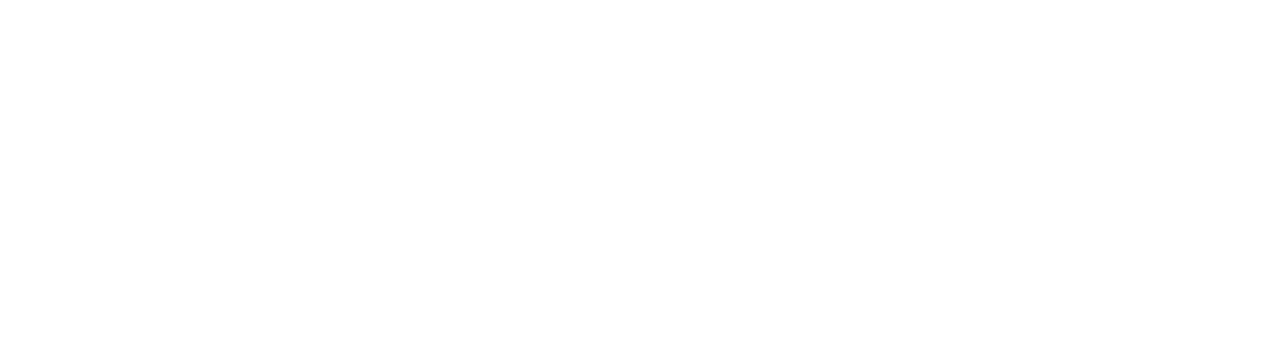
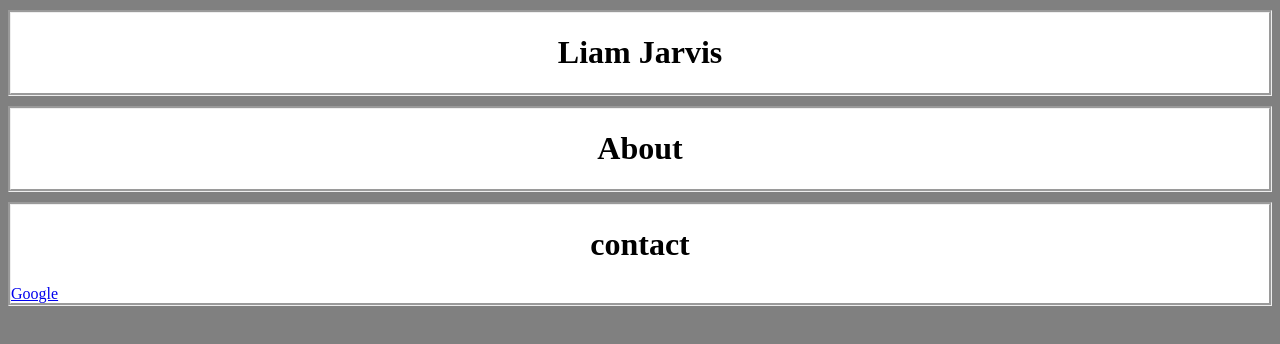
Before and after one commit to HbombLiamjarvisman/HTMLfun, a plain HTML site: page index.html in a window 1280 px wide. Drawn offline with Linux system fonts and the light colour scheme.

Commit message:
added style.css and updated index.html

```diff
--- a/index.html
+++ b/index.html
@@ -1,11 +1,41 @@
 <html>
 
-<head>
+	<head>
+		<link rel="stylesheet" type="text/css" href="style.css">
+	</head>
 
-</head>
+	<body>
 
-<body>
+		<div id="header">
 
-</body>
+			<h1>Liam Jarvis</h1>
+
+			<div id="text1">
+
+			</div>
+
+		</div>
+
+		<div id="main">
+
+			<h1>About</h1>
+
+			<div id="text2">
+
+			</div>
+
+		</div>
+
+		<div id="footer">
+
+			<h1>contact</h1>
+
+			<div id="text3">
+					<a href="http//:www.google.com">Google</a>
+			</div>
+
+		</div>
+
+	</body>
 
 </html>
--- /dev/null
+++ b/style.css
@@ -0,0 +1,62 @@
+#header {
+	margin-top: 10px;
+	text-align: center;
+	background-color: white;
+	border-style: groove;
+}
+
+#main {
+	margin-top: 10px;
+	text-align: center;
+	background-color: white;
+	border-style: groove;
+}
+
+#footer {
+	margin-top: 10px;
+	text-align: center;
+	background-color: white;
+	border-style: groove;
+}
+
+#links {
+
+	margin-top: 10px;
+	text-align: center;
+	background-color: white;
+	border-style: groove;
+
+}
+
+body {
+	background-color: grey;
+}
+
+#text1 {
+	text-align: left;
+}
+
+#text2 {
+	text-align: left;
+}
+
+#text3 {
+
+	text-align: left;
+
+}
+
+#text4 {
+
+	text-align: left;
+
+}
+
+a:hover
+{
+
+	color:red;
+	background-color:grey;
+	text-decoration:underline;
+
+}
```
